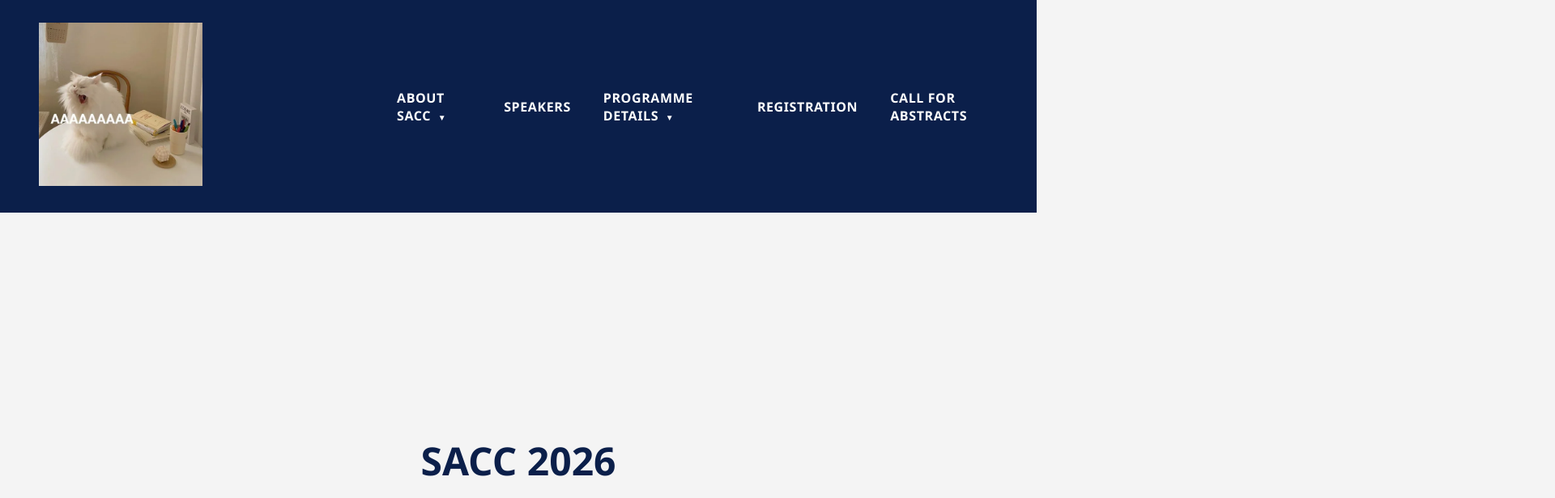
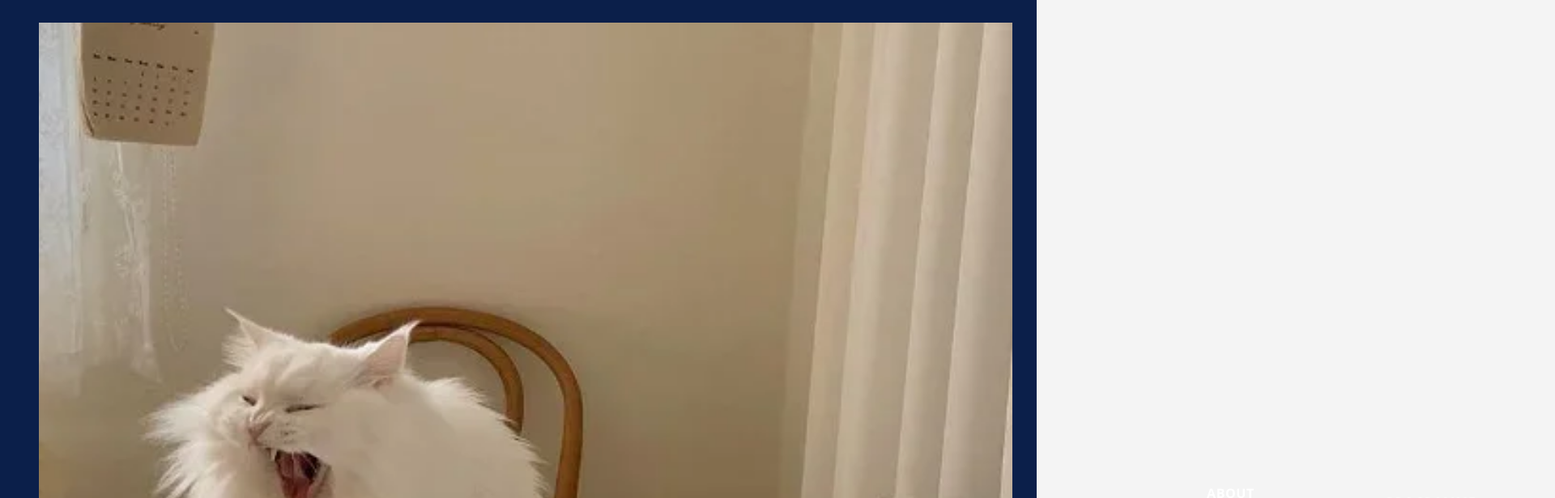
Before and after one commit to sacc2026/sacc2026, a Next.js app: page / in a window 1280 px wide. Shown: the top 616 px of the page at 81% size, 1920 px wide, since content can reach past the window. Built offline with nearby package versions, Linux system fonts and the light colour scheme.

Commit message:
Update globals.css

```diff
--- a/app/globals.css
+++ b/app/globals.css
@@ -22,7 +22,7 @@ body {
 }
 
 .header-logo {
-  height: 202px;
+  height: 1202px;
 }
 
 /* ===== NAVIGATION ===== */
```
